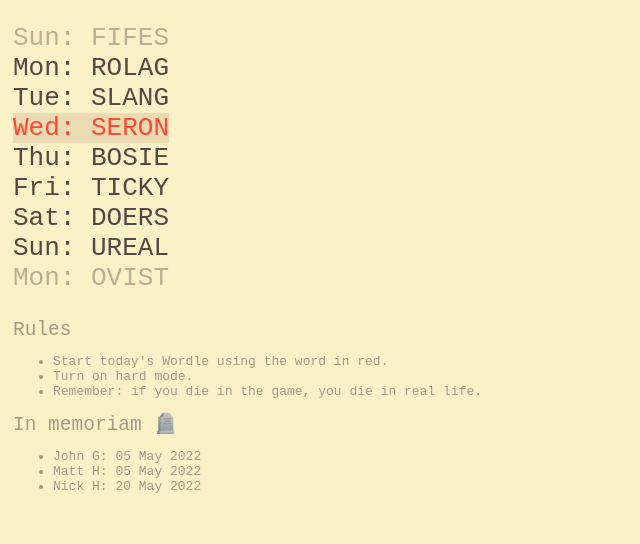
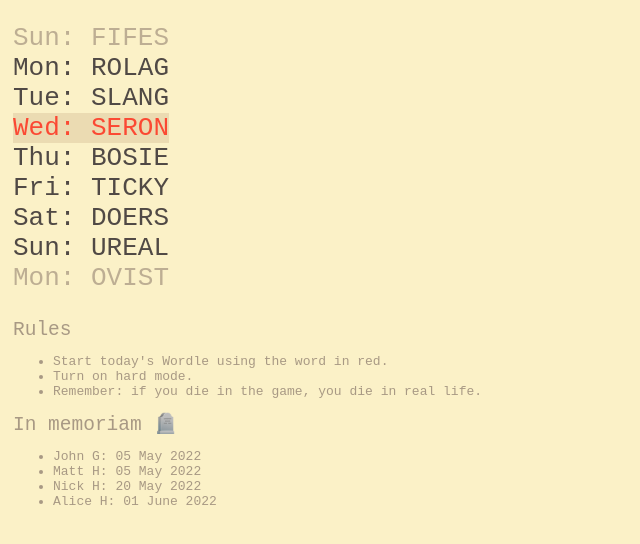
Before and after one commit to jdbgray/jdbgray.github.io, a plain HTML site: page docs/johndle.html in a window 1280 px wide. Shown: the part 68-612 px from the top of the page, without its empty margins (0-640 px from the left). Drawn offline with Linux system fonts and the light colour scheme.

Commit message:
Update Johndle in memoriam: RIP Alice

```diff
--- a/docs/johndle.html
+++ b/docs/johndle.html
@@ -33,6 +33,7 @@
 	  <li>John G: 05 May 2022</li>
 	  <li>Matt H: 05 May 2022</li>
 	  <li>Nick H: 20 May 2022</li>
+	  <li>Alice H: 01 June 2022</li>
       </ul>
     </body>
 </html>
```
